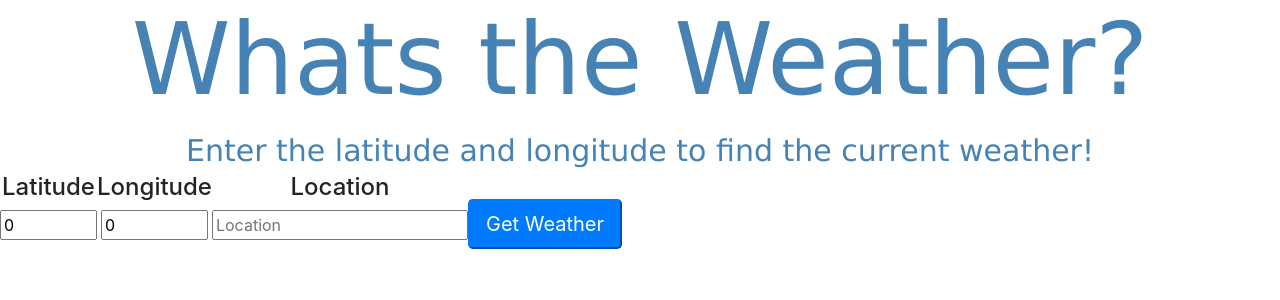
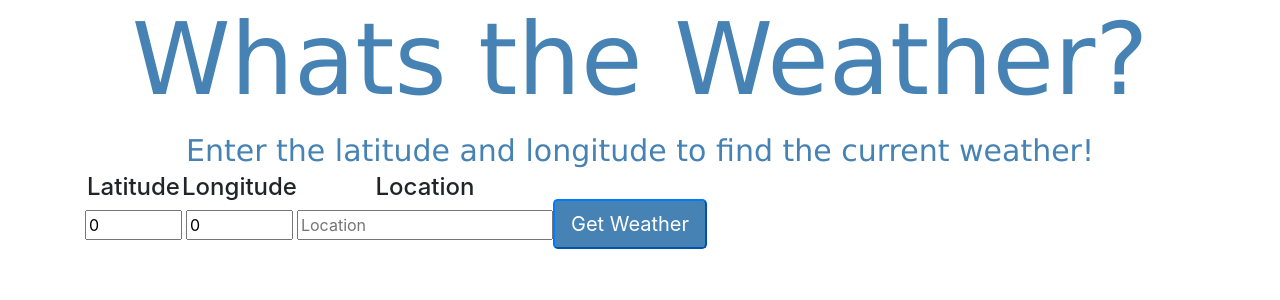
Before and after one commit to Jgriebel1990/myweather-appliction, a React (Create React App) app in the folder client/: page / in a window 1280 px wide. Shown: the top 300 px of the page. Built offline with nearby package versions, Linux system fonts and the light colour scheme.

Commit message:
added some css

```diff
--- a/client/src/App.js
+++ b/client/src/App.js
@@ -38,7 +38,6 @@ class App extends Component {
   }
   handleSubmit(e) {
     e.preventDefault();
-    console.log("hello");
     getWeather(this.state.lat, this.state.lon)
       .then(response => {
         const dailyWeather = response.data.daily;
@@ -55,21 +54,21 @@ class App extends Component {
   }
   getCity(e) {
     e.preventDefault();
-    console.log('agagyhasrg');
     getLocation(this.state.city, this.state.state)
       .then(response => {
         const lat = response.data.results[0].geometry.location.lat;
         const lon = response.data.results[0].geometry.location.lng;
         this.setState({
           lat: lat,
-          lon: lon
+          lon: lon,
         });
         this.handleSubmit();
+
       })
       .catch(err => {
-        console.log('tyoererg');
+        console.log('FAIL');
         this.setState({
-          msg:'errer'
+          msg:'error'
         });
       });
 
@@ -82,7 +81,7 @@ class App extends Component {
         <header className="head-style">
           Enter the latitude and longitude to find the current weather!
         </header>
-        <form onSubmit={e => this.getCity(e)} >
+        <form onSubmit={e => this.getCity(e)} className='container'>
           <label className="lat">
             <h4>Latitude</h4>
             <input
@@ -117,10 +116,11 @@ class App extends Component {
               placeholder="Location"
               onChange={e => this.handleCityChange(e)}
               value={this.state.city}
+              required
 
             />
           </label>
-          <button type="submit" className="btn-primary btn-lg">
+          <button type="submit" className="btn-primary btn-lg submit-btn">
             Get Weather
           </button>
         </form>
--- a/client/src/index.css
+++ b/client/src/index.css
@@ -17,5 +17,9 @@
 }
 
 .form {
-    flex-wrap: wrap;
+    display: flex
 }
+
+.submit-btn {
+    background-color: steelblue;
+}
```
